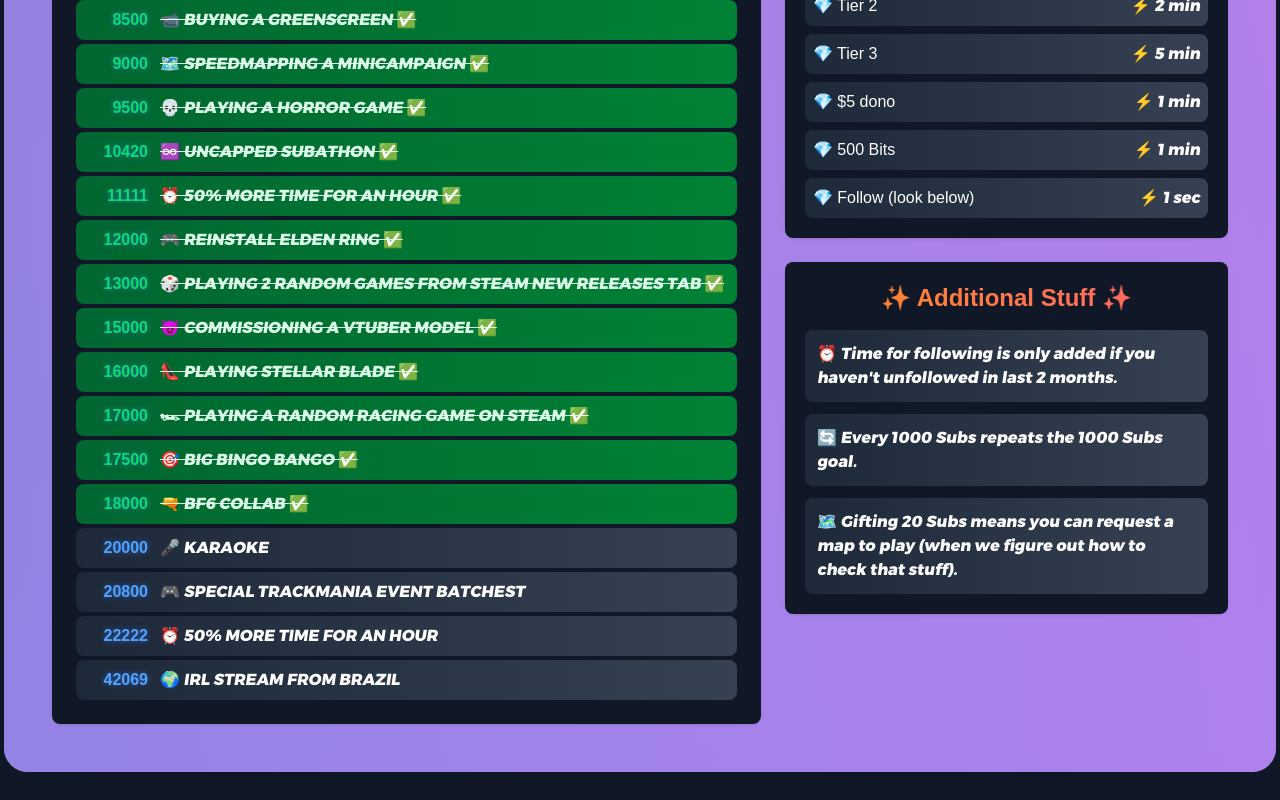
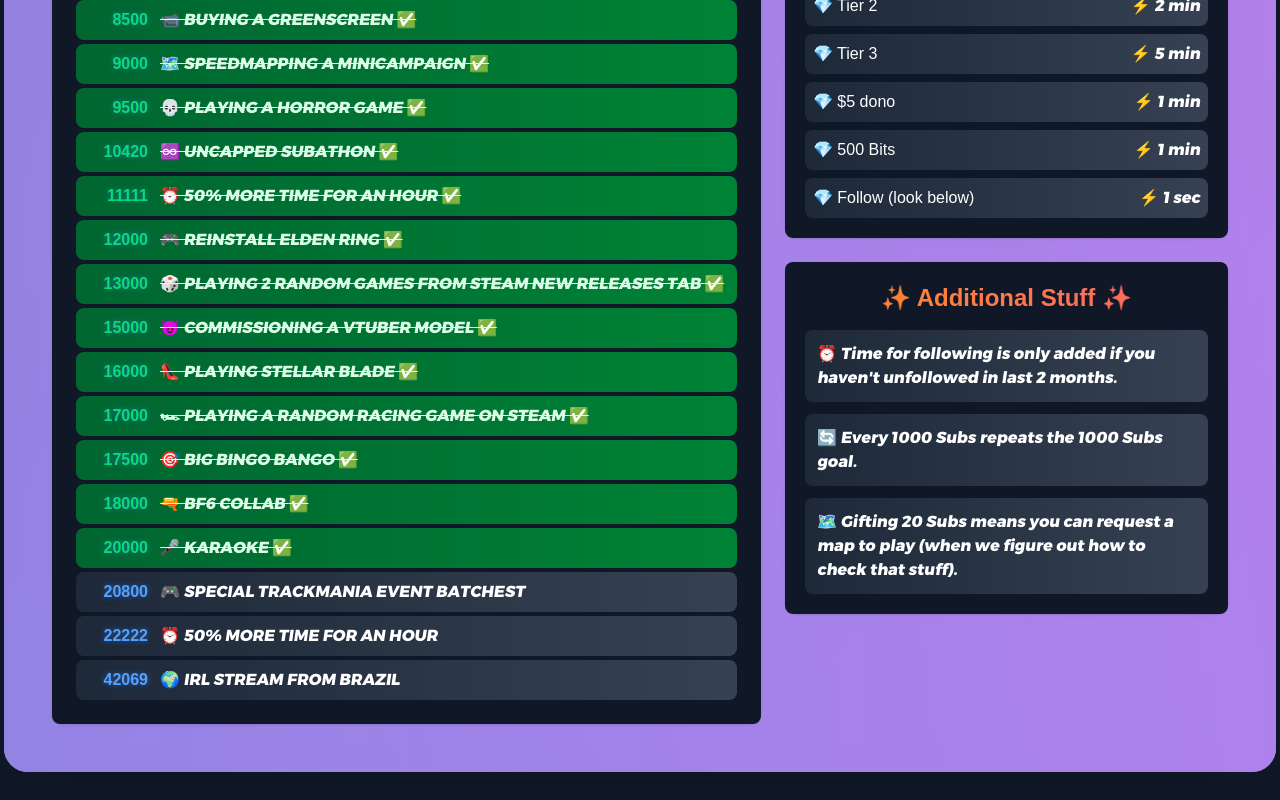
Before and after one commit to VellVee/scrapie-subathon, a Next.js app: page / in a window 1280 px wide. Shown: the part 968-1768 px from the top of the page. Built offline with nearby package versions, Linux system fonts and the light colour scheme.

Commit message:
20k goal met

```diff
--- a/app/page.tsx
+++ b/app/page.tsx
@@ -49,7 +49,7 @@ export default function SubathonPage() {
     { goal: 17000, text: "🏎 PLAYING A RANDOM RACING GAME ON STEAM", met: true },
     { goal: 17500, text: "🎯 BIG BINGO BANGO", met: true },
     { goal: 18000, text: "🔫 BF6 COLLAB", met: true },
-    { goal: 20000, text: "🎤 KARAOKE", met: false },
+    { goal: 20000, text: "🎤 KARAOKE", met: true },
     { goal: 20800, text: "🎮 SPECIAL TRACKMANIA EVENT BATCHEST", met: false },
     { goal: 22222, text: "⏰ 50% MORE TIME FOR AN HOUR", met: false },
     { goal: 42069, text: "🌍 IRL STREAM FROM BRAZIL", met: false },
```
